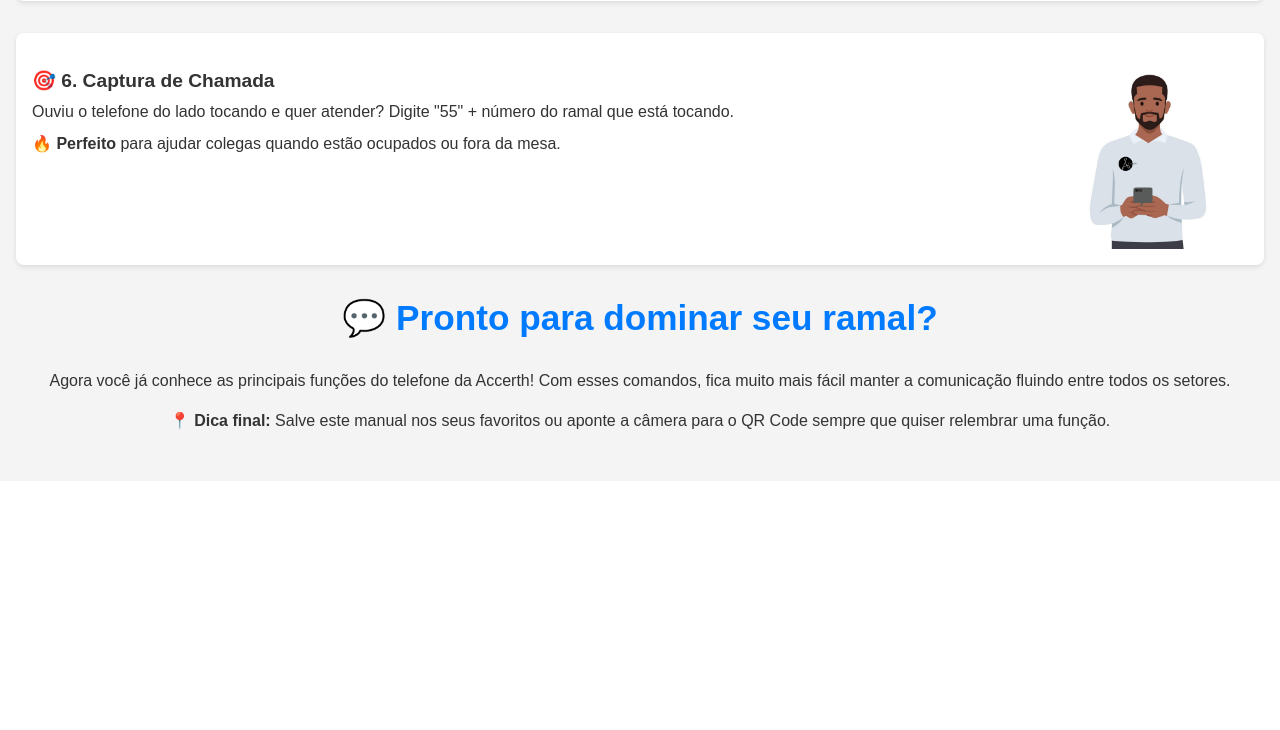
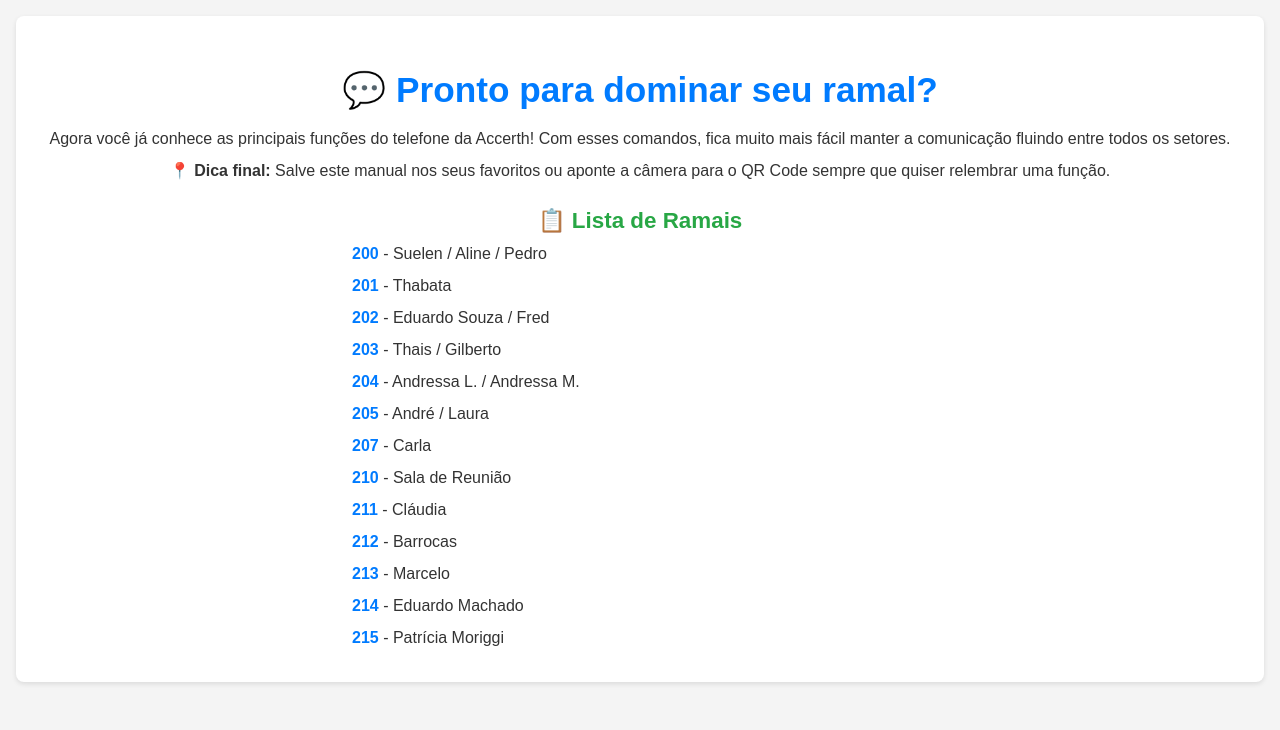
Before and after one commit to lealgoldenboy/manuais_ramais, a Flask app: page / in a window 1280 px wide. Shown: the part 1655-2385 px from the top of the page. Before the commit the page ends 2085 px from the top, so only its background shows below. Run offline with Flask 3, Linux system fonts and the light colour scheme.

Commit message:
Adiciona lista de ramais ao manual

```diff
--- a/static/css/style.css
+++ b/static/css/style.css
@@ -36,16 +36,45 @@ main {
 .welcome, .conclusion {
     text-align: center;
     margin-bottom: 2rem;
+    background-color: white;
+    padding: 1.5rem;
+    border-radius: 8px;
+    box-shadow: 0 2px 5px rgba(0, 0, 0, 0.1);
 }
 
 .welcome h2, .conclusion h2 {
     font-size: 1.8rem;
     color: #007bff;
+    margin-bottom: 1rem;
+}
+
+.conclusion h3 {
+    font-size: 1.4rem;
+    color: #28a745;
+    margin: 1.5rem 0 0.5rem 0;
 }
 
 .welcome p, .conclusion p {
     font-size: 1rem;
     line-height: 1.5;
+    margin: 0.5rem 0;
+}
+
+.ramais-list {
+    text-align: left;
+    max-width: 100%;
+    padding-left: 1.5rem;
+    list-style-type: none;
+}
+
+.ramais-list li {
+    font-size: 1rem;
+    line-height: 1.5;
+    margin: 0.5rem 0;
+}
+
+.ramais-list li strong {
+    color: #007bff;
 }
 
 .function {
@@ -109,4 +138,9 @@ main {
     .welcome h2, .conclusion h2 {
         font-size: 2.2rem;
     }
+
+    .ramais-list {
+        max-width: 600px;
+        margin: 0 auto;
+    }
 }
--- a/templates/index.html
+++ b/templates/index.html
@@ -9,7 +9,7 @@
 </head>
 <body>
     <header>
-        <img src="{{ url_for('static', filename='imagens/logo.png') }}" alt="Logo Accerth" class="logo">
+        <img src="{{ url_for('static', filename='images/logo.png') }}" alt="Logo Accerth" class="logo">
         <h1>Manual dos Ramais - ACCERTH</h1>
     </header>
     <main>
@@ -27,7 +27,7 @@
                 <p>Quer falar com alguém da equipe? É simples! Basta discar o número do ramal desejado e pressionar #. Pronto! Sua ligação vai direto para o colega.</p>
                 <p><strong>💡 Dica:</strong> mantenha uma listinha dos ramais mais usados sempre por perto.</p>
             </div>
-            <img src="{{ url_for('static', filename='imagens/Design sem nome (1).png') }}" alt="Chamar um Ramal">
+            <img src="{{ url_for('static', filename='images/Design sem nome (1).png') }}" alt="Chamar um Ramal">
         </section>
 
         <section class="function">
@@ -36,7 +36,7 @@
                 <p>Atendeu e precisa passar a ligação pra outro setor? Durante a chamada, pressione "flash/rd" + ramal do destino, após o usuário atender, desligue o ramal.</p>
                 <p><strong>💬 Dica:</strong> Quando o usuário atender, informe sobre a ligação — isso evita confusões no atendimento.</p>
             </div>
-            <img src="{{ url_for('static', filename='imagens/Design sem nome (3).png') }}" alt="Transferir uma Ligação">
+            <img src="{{ url_for('static', filename='images/Design sem nome (3).png') }}" alt="Transferir uma Ligação">
         </section>
 
         <section class="function">
@@ -45,7 +45,7 @@
                 <p>Quer incluir mais alguém na conversa? Durante a ligação, pressione "flash/rd", digite o ramal e em seguida pressione "flash/rd" + "3".</p>
                 <p><strong>🔊 Ideal</strong> para resolver assuntos em equipe sem precisar agendar reunião.</p>
             </div>
-            <img src="{{ url_for('static', filename='imagens/Design sem nome (2).png') }}" alt="Fazer uma Conferência">
+            <img src="{{ url_for('static', filename='images/Design sem nome (2).png') }}" alt="Fazer uma Conferência">
         </section>
 
         <section class="function">
@@ -54,7 +54,7 @@
                 <p>Precisa consultar alguém antes de continuar a ligação? É só pressionar "flash/rd" para colocar o cliente em espera. Quando quiser retornar, pressione "flash/rd" novamente.</p>
                 <p><strong>🎶 Enquanto isso,</strong> o outro lado ouvirá a música de espera (ou o silêncio da eficiência 😄).</p>
             </div>
-            <img src="{{ url_for('static', filename='imagens/Design sem nome (4).png') }}" alt="Colocar em Espera">
+            <img src="{{ url_for('static', filename='images/Design sem nome (4).png') }}" alt="Colocar em Espera">
         </section>
 
         <section class="function">
@@ -63,7 +63,7 @@
                 <p>Perdeu uma ligação? Sem problema! Basta verificar no visor do telefone a lista de chamadas não atendidas.</p>
                 <p><strong>📞 Assim</strong> você pode retornar rapidamente e manter o bom atendimento.</p>
             </div>
-            <img src="{{ url_for('static', filename='imagens/Design sem nome (5).png') }}" alt="Ver Chamada Perdida">
+            <img src="{{ url_for('static', filename='images/Design sem nome (5).png') }}" alt="Ver Chamada Perdida">
         </section>
 
         <section class="function">
@@ -72,13 +72,29 @@
                 <p>Ouviu o telefone do lado tocando e quer atender? Digite "55" + número do ramal que está tocando.</p>
                 <p><strong>🔥 Perfeito</strong> para ajudar colegas quando estão ocupados ou fora da mesa.</p>
             </div>
-            <img src="{{ url_for('static', filename='imagens/Design sem nome (3).png') }}" alt="Captura de Chamada">
+            <img src="{{ url_for('static', filename='images/Design sem nome (3).png') }}" alt="Captura de Chamada">
         </section>
 
         <section class="conclusion">
             <h2>💬 Pronto para dominar seu ramal?</h2>
             <p>Agora você já conhece as principais funções do telefone da Accerth! Com esses comandos, fica muito mais fácil manter a comunicação fluindo entre todos os setores.</p>
             <p><strong>📍 Dica final:</strong> Salve este manual nos seus favoritos ou aponte a câmera para o QR Code sempre que quiser relembrar uma função.</p>
+            <h3>📋 Lista de Ramais</h3>
+            <ul class="ramais-list">
+                <li><strong>200</strong> - Suelen / Aline / Pedro</li>
+                <li><strong>201</strong> - Thabata</li>
+                <li><strong>202</strong> - Eduardo Souza / Fred</li>
+                <li><strong>203</strong> - Thais / Gilberto</li>
+                <li><strong>204</strong> - Andressa L. / Andressa M.</li>
+                <li><strong>205</strong> - André / Laura</li>
+                <li><strong>207</strong> - Carla</li>
+                <li><strong>210</strong> - Sala de Reunião</li>
+                <li><strong>211</strong> - Cláudia</li>
+                <li><strong>212</strong> - Barrocas</li>
+                <li><strong>213</strong> - Marcelo</li>
+                <li><strong>214</strong> - Eduardo Machado</li>
+                <li><strong>215</strong> - Patrícia Moriggi</li>
+            </ul>
         </section>
     </main>
     <script src="{{ url_for('static', filename='js/script.js') }}"></script>
```
